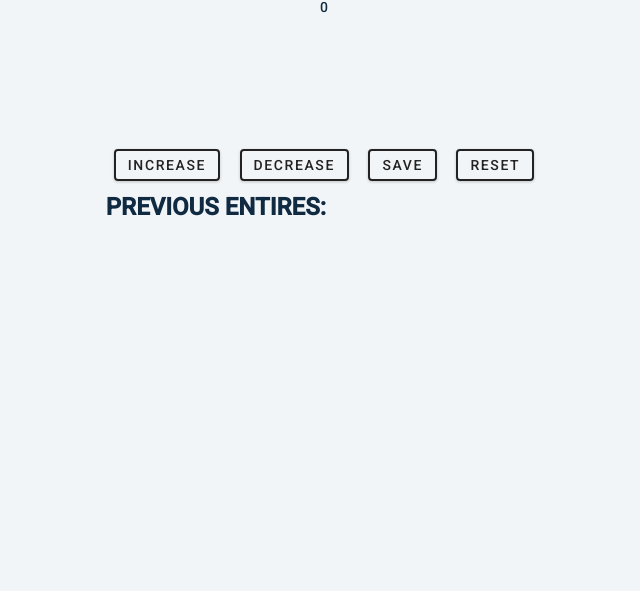
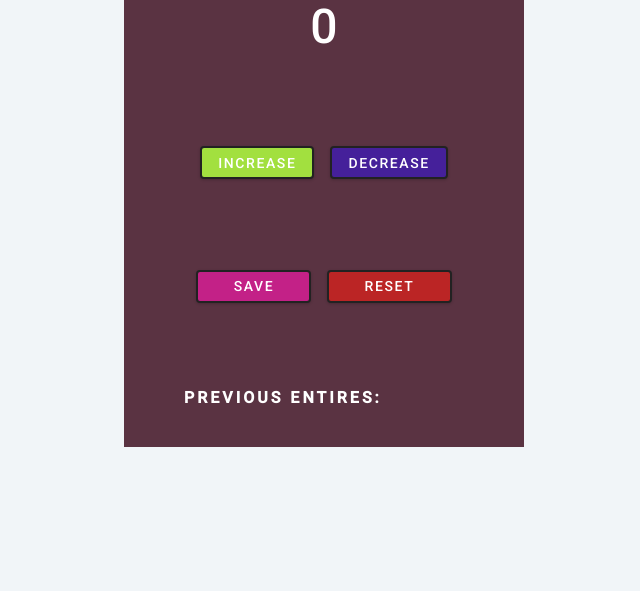
Before and after one commit to favy-codez/counter, a plain HTML site: page index.html in a window 1280 px wide. Shown: the part 257-848 px from the top of the page, without its empty margins (316-956 px from the left). Before the commit the page ends 800 px from the top, so only its background shows below. Drawn offline with Linux system fonts and the light colour scheme.

Commit message:
worked on styling

```diff
--- a/index.html
+++ b/index.html
@@ -17,11 +17,13 @@
       </div>
       <div class="button-container">
         <button class="btn increase" onclick="increment()">increase</button>
-        <button class="btn increase" onclick="decrement()">decrease</button>
-        <button id="save-btn" class="btn" onclick="save()">SAVE</button>
+        <button class="btn decrease" onclick="decrement()">decrease</button>
+      </div>
+        <div class="buttonContainer">
+          <button id="save-btn" class="btn" onclick="save()">SAVE</button>
         <button class="btn reset" onclick="reset()">reset</button>
+        </div>
         <p id="save-el">Previous entires: </p>
-      </div>
     </main>
 
 
--- a/script.js
+++ b/script.js
@@ -25,6 +25,7 @@ function save(){
 }
 
 function reset(){
-    count = 0
-    countEl.innerText = count
+    // count = 0
+    // countEl.innerText = count
+    location.reload();
 }
--- a/style.css
+++ b/style.css
@@ -56,15 +56,22 @@ body {
 }
 
 main {
-  margin: 9rem 0;
-  min-height: 50vh;
+  margin: 9rem auto;
+  min-height: 70vh;
+  max-width: 400px;
   display: grid;
   place-items: center;
+  background-color: #5A3342;
+  color: #fff;
 }
 
 h2{
   font-size: 2rem;
   font-weight: bold;
+  color: #fff;
+  letter-spacing: 3px;
+  border-bottom: 3px solid #C32187;
+  margin: 0 0 1rem 0;
 }
 
 .container {
@@ -79,7 +86,7 @@ h2{
 .btn {
   text-transform: uppercase;
   background: transparent;
-  color: var(--clr-black);
+  color: #fff;
   padding: 0.375rem 0.75rem;
   letter-spacing: var(--spacing);
   display: inline-block;
@@ -97,10 +104,49 @@ h2{
   background: var(--clr-black);
 }
 
+.button-container{
+  display: flex;
+}
+
+.buttonContainer{
+  display: flex;
+}
+
+#save-btn, .reset{
+  background-color: #C32187;
+  padding: 0.40rem 2.2rem;
+}
+
+#save-btn:hover:hover {
+  color: var(--clr-white);
+  background: var(--clr-black);
+}
+
+#count-el{
+  font-size: 3rem;
+}
+
+.reset{
+  background-color: var(--clr-red-dark);
+}
+
+.increase{
+  background-color: #A2E03F;
+  padding: 0.40rem 1rem;
+}
+
+.decrease{
+  background-color: #45209A;
+  padding: 0.40rem 1rem;
+}
+
 #save-el{
   text-transform: uppercase;
-  font-size: 1.5rem;
+  font-size: 1rem;
   font-weight: bold;
+  color: #fff;
+  letter-spacing: 3px;
+  width: 70%;
 }
 
 /* media query */
```
Also changed, not shown: download.jpg (added).
